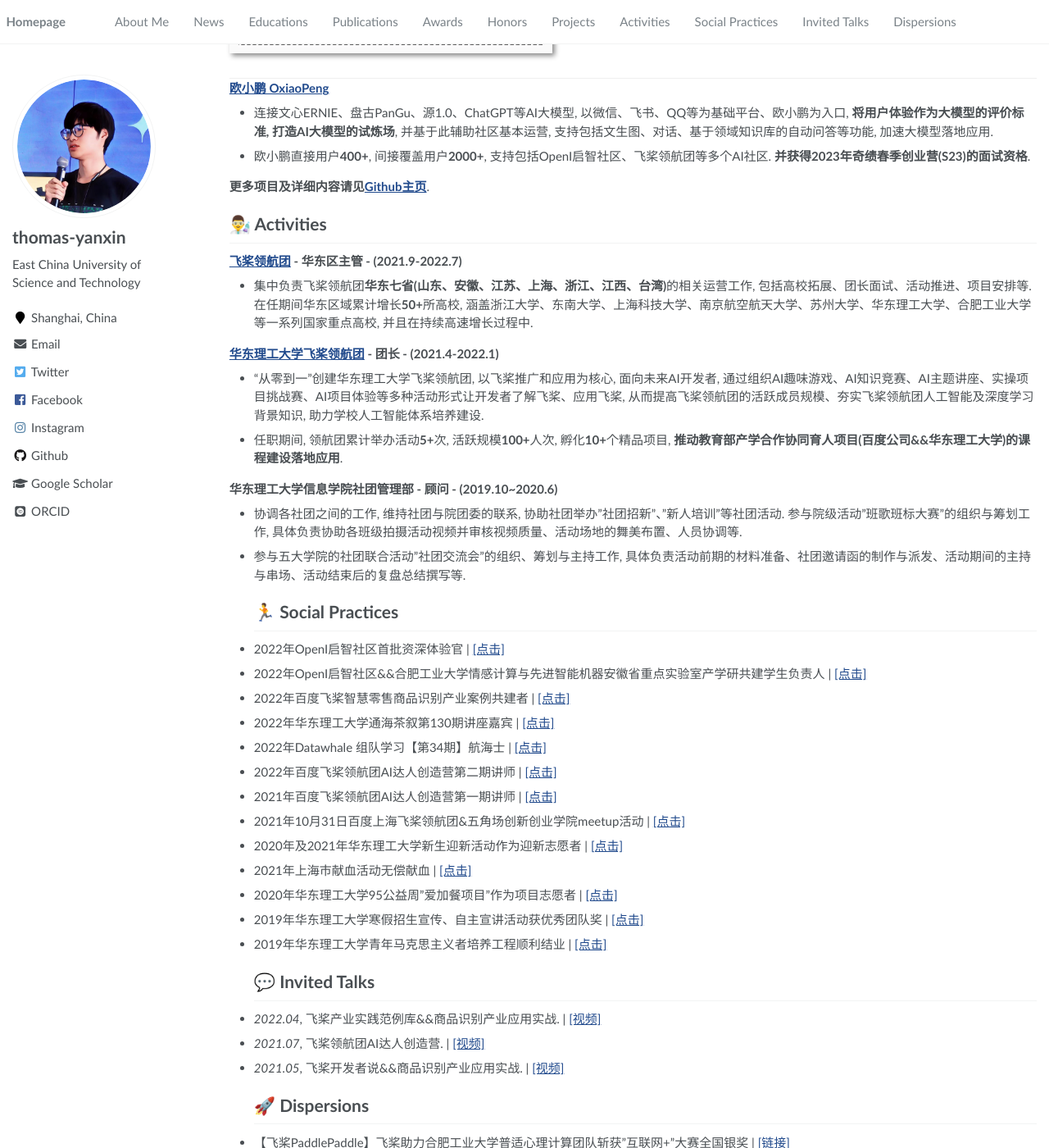
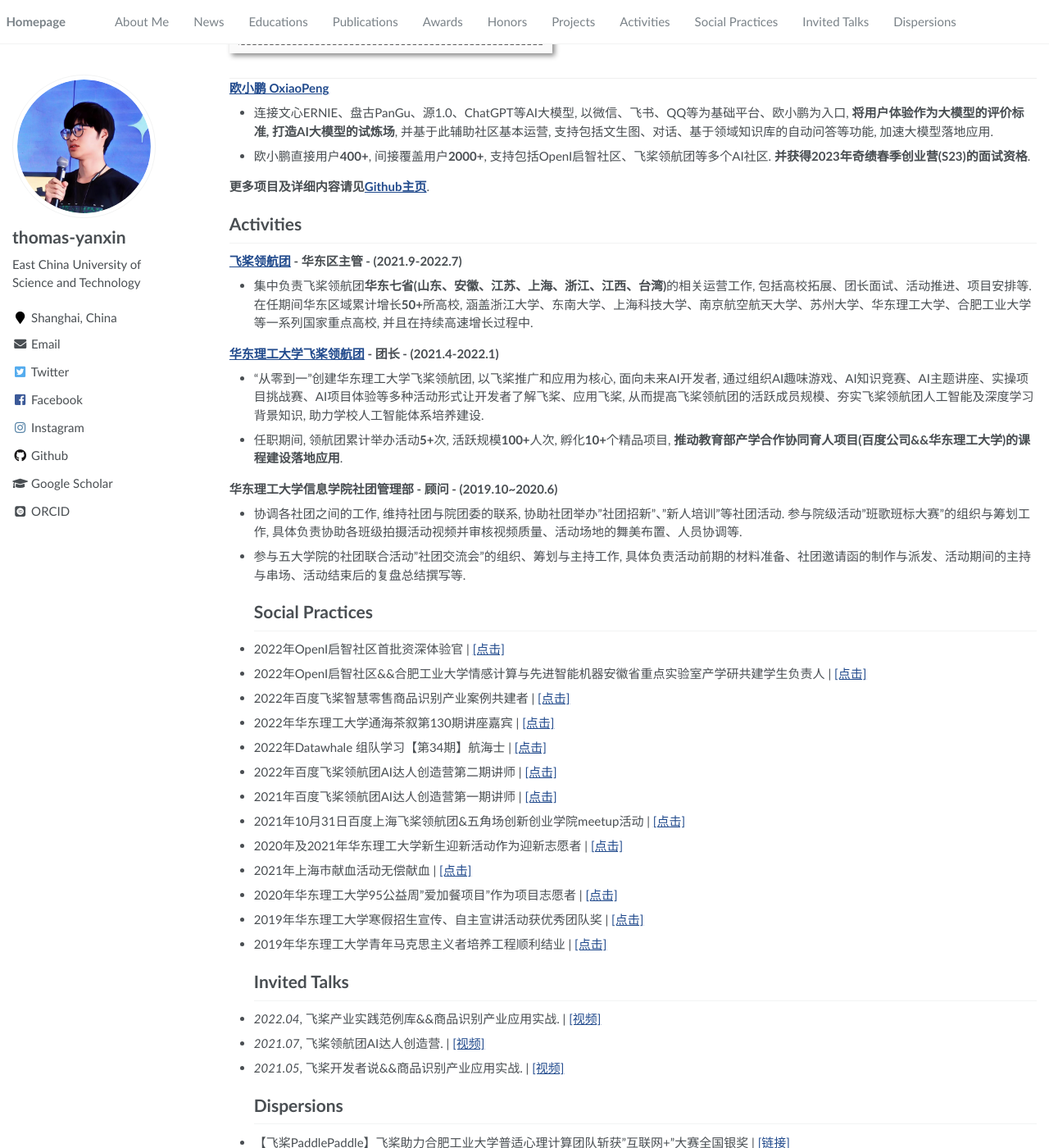
Before and after one commit to thomas-yanxin/thomas-yanxin.github.io, a Jekyll site: the page built from _pages/about.md, in a window 1280 px wide and 1400 px high, scrolled down 2693 px. Shown: the whole window at 82% size. Built offline with Jekyll 4.4.1, drawn with Linux system fonts in a browser that asks for light colours; some web fonts are replaced; some of the changed text lies outside the part shown.

```diff
--- a/_pages/about.md
+++ b/_pages/about.md
@@ -23,20 +23,20 @@ redirect_from:
 截止目前, 我共发表论文<strong>1</strong>篇、实用新型专利<strong>1</strong>篇、软件著作权<strong>3</strong>篇, 累计获得国家级奖项<strong>4</strong>项, 省市级奖项<strong>9</strong>项, 校企相关奖项<strong>若干</strong>. 相关工作曾受邀参加百度Wave Summit2021+峰会市集展览, 受到OpenI启智、百度飞桨PaddlePaddle、Datawhale等国内顶级开源社区的相关报导.
 </p>
 
-# 🔥 News
+#  News
 * *2023.01*: &nbsp; 🎉🎉 2022讯飞开放生态AI先锋应用评比 年度最佳应用 **TOP10**
 * *2022.11*: &nbsp; 🎉🎉 2022年第8届中国国际"互联网+"大学生创新创业大赛 **银奖**
 * *2022.09*: &nbsp; 🎉🎉 百度飞桨AI Studio 2022年度影响力人物 **TOP10**
 * *2022.08*: &nbsp; 🎉🎉 2022年第24届中国机器人及人工智能大赛全国 **一等奖**
-# 📖 Educations
+#  Educations
 * *2019.09 - 2023.06 (now)*, 信息科学与工程学院, 华东理工大学.
-# 📝 Publications
+#  Publications
 * **X. Yan**, Q. Hu, X. Huang and C. Shen, "[Intelligent Retail Settlement Platform based on Image Retrieval](https://ieeexplore.ieee.org/document/9851085), " 2022 4th International Conference on Communications, Information System and Computer Engineering (CISCE), 2022, pp. 609-616, doi: 10.1109/CISCE55963.2022.9851085
 * 【[实用新型专利](/proof/%E4%B8%93%E5%88%A9-2022208288888%E6%99%BA%E8%83%BD%E9%9B%B6%E5%94%AE%E7%BB%93%E7%AE%97%E5%B9%B3%E5%8F%B0.pdf)】: 智能零售结算平台; 发明人:**颜鑫**、沈晨、杜旭东; 专利号: ZL 2022 2 0828888.8; 授权公告号: CN 216979871 U
 * 【[软件著作权](/proof/%E8%BD%AF%E4%BB%B6%E8%91%97%E4%BD%9C%E6%9D%83-%E8%A2%8B%E9%BC%AF%E9%BA%BB%E9%BA%BB.jpg)】: 袋鼯麻麻——智能零售结算系统V1.0; 著作权人:**颜鑫**; 胡庆春; 沈晨; 杜旭东; 黄小悦; 申佳川; 登记号:2022SRE010935
 * 【[软件著作权](/proof/%E8%BD%AF%E4%BB%B6%E8%91%97%E4%BD%9C%E6%9D%83-%E6%85%A7%E7%9C%BC%E8%AF%86%E5%9E%83%E5%9C%BE.jpg)】: 慧眼识垃圾系统V1.0; 著作权人:**颜鑫**; 沈晨; 杜旭东; 登记号:2021SR0986633
 * 【[软件著作权](/proof/%E8%BD%AF%E4%BB%B6%E8%91%97%E4%BD%9C%E6%9D%83-%E8%87%AA%E5%8A%A8%E9%97%AE%E7%AD%94.pdf)】: 基于领域知识库的智能问答系统V1.0; 著作权人: 黄小悦; 韩响尘; 王鑫; **颜鑫**; 林宏聪; 任竞展; 周天奕; 登记号:2022SRE025369
-# 📘 Awards
+#  Awards
 * 【晓声科技】2022年第8届中国国际"互联网+"大学生创新创业大赛 <strong>银奖</strong> \| [\[点击\]](https://mp.weixin.qq.com/s/EujzF8ubT_1PkoMs3u-qTw)
 
 * 【晓声科技】2022年"建行杯"第8届安徽省"互联网+"大学生创新创业大赛 <strong>金奖</strong> \| [\[点击\]](https://github.com/thomas-yanxin/thomas-yanxin.github.io/blob/master/proof/%E3%80%90%E6%99%93%E5%A3%B0%E7%A7%91%E6%8A%80%E3%80%91%E5%AE%89%E5%BE%BD%E7%9C%81%E9%87%91%E5%A5%96.pdf)
@@ -96,7 +96,7 @@ redirect_from:
 * 2020年华东理工大学信息科学与工程学院第六期创新实践育人计划优秀学员 \| [\[点击\]](https://github.com/thomas-yanxin/thomas-yanxin.github.io/blob/master/proof/%E5%88%9B%E6%96%B0%E8%82%B2%E4%BA%BA.jpg)
 
 * 2020年华东理工大学信息科学与工程学院社会工作奖C等 \| [\[点击\]](/proof/%E7%A4%BE%E4%BC%9A%E5%B7%A5%E4%BD%9C%E5%A5%96.jpg)
-# ✨ Honors
+#  Honors
 * 2022年国家级大学生创新创业项目 <strong>第一主持人</strong> \| [\[点击\]](http://gjcxcy.bjtu.edu.cn/NewLXItemListForStudentDetail.aspx?ItemNo=941768&year=2022&type=student&IsLXItem=0)
 
 * 百度飞桨开发者技术专家 \| [\[点击\]](https://www.paddlepaddle.org.cn/ppdemd?n=/ppdemd/%E9%A2%9C%E9%91%AB)
@@ -122,7 +122,7 @@ redirect_from:
 * 百度飞桨WAVE SUMMIT 2021优秀开源开发者 \| [\[点击\]](https://github.com/Awesome-DeepLearning/WAVE_SUMMIT_Ranking_List)
 
 * 百度飞桨WAVE SUMMIT 2021+ 优秀开源开发者 \| [\[点击\]](https://github.com/Awesome-DeepLearning/WAVESUMMIT2021_Rank)
-# 🚀 Projects
+#  Projects
 
 <div class='paper-box'><div class='paper-box-image'><div><div class="badge">ColugoMum</div><img src='images/structure1.png' alt="sym" width="100%"></div></div>
 <div class='paper-box-text' markdown="1">
@@ -148,7 +148,7 @@ redirect_from:
 
 **更多项目及详细内容请见[Github主页](https://github.com/thomas-yanxin)**.
 
-# 👨‍🔬 Activities
+#  Activities
 
 **[飞桨领航团](https://www.paddlepaddle.org.cn/ppdenavigategroup) - 华东区主管 - (2021.9-2022.7)**
 * 集中负责飞桨领航团**华东七省(山东、安徽、江苏、上海、浙江、江西、台湾)**的相关运营工作, 包括高校拓展、团长面试、活动推进、项目安排等. 在任期间华东区域累计增长**50+**所高校, 涵盖浙江大学、东南大学、上海科技大学、南京航空航天大学、苏州大学、华东理工大学、合肥工业大学等一系列国家重点高校, 并且在持续高速增长过程中.
@@ -160,7 +160,7 @@ redirect_from:
 **华东理工大学信息学院社团管理部 - 顾问 - (2019.10~2020.6)**
 * 协调各社团之间的工作, 维持社团与院团委的联系, 协助社团举办"社团招新"、"新人培训"等社团活动. 参与院级活动"班歌班标大赛"的组织与筹划工作, 具体负责协助各班级拍摄活动视频并审核视频质量、活动场地的舞美布置、人员协调等.
 * 参与五大学院的社团联合活动"社团交流会"的组织、筹划与主持工作, 具体负责活动前期的材料准备、社团邀请函的制作与派发、活动期间的主持与串场、活动结束后的复盘总结撰写等.
-# 🏃 Social Practices
+#  Social Practices
 * 2022年OpenI启智社区首批资深体验官 \| [\[点击\]](https://openi.org.cn/index.php?m=content&c=index&a=show&catid=221&id=53)
 
 * 2022年OpenI启智社区&&合肥工业大学情感计算与先进智能机器安徽省重点实验室产学研共建学生负责人 \| [\[点击\]](/proof/OpenI&MAC_LAB.jpg)
@@ -186,11 +186,11 @@ redirect_from:
 * 2019年华东理工大学寒假招生宣传、自主宣讲活动获优秀团队奖 \| [\[点击\]](./个人经历相关材料/招生宣传.jpg)
 
 * 2019年华东理工大学青年马克思主义者培养工程顺利结业 \| [\[点击\]](./个人经历相关材料/青马班.jpg)
-# 💬 Invited Talks
+#  Invited Talks
 * *2022.04*, 飞桨产业实践范例库&&商品识别产业应用实战.  \| [\[视频\]](https://www.bilibili.com/video/BV1Fu411y7co?spm_id_from=333.999.0.0)
 * *2021.07*, 飞桨领航团AI达人创造营.  \| [\[视频\]](https://www.bilibili.com/video/BV1qq4y1X7uZ?spm_id_from=333.999.0.0&vd_source=02aea3a5719f15c2ff7a32ade6916170)
 * *2021.05*, 飞桨开发者说&&商品识别产业应用实战.  \| [\[视频\]](https://www.bilibili.com/video/BV13p4y1t76K?spm_id_from=333.999.0.0)
-# 🚀 Dispersions
+#  Dispersions
 * 【飞桨PaddlePaddle】飞桨助力合肥工业大学普适心理计算团队斩获"互联网+"大赛全国银奖 \| [\[链接\]](https://mp.weixin.qq.com/s/SgK9qSmYQ9ihIfvb1sHEwA)
 * 【组队学习】我们做了一个智能零售结算平台 \| [\[链接\]](https://mp.weixin.qq.com/s/Ons9jLOekpbTPfcjW87Q3Q)
 * 【OpenI启智】连续4周上榜的这位开发者, 活出了当代大学生该有的样子 \| [\[链接\]](https://mp.weixin.qq.com/s/vgsMagmEVbcsXBVqil9_5A)
```
